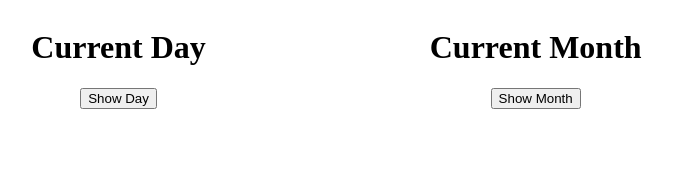
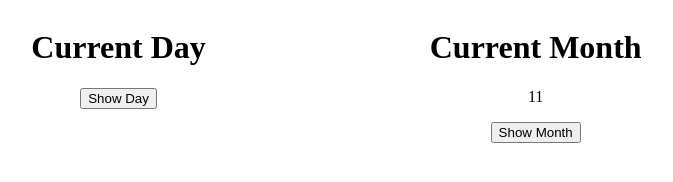
Before and after one commit to standouge/unlockjs, a plain HTML site: page JS HW 5/hw5.html in a window 1280 px wide. Both pictures are taken after a click on the button "Show Month". Shown: the whole page, without its empty margins (98-771 px from the left). Drawn offline with Linux system fonts and the light colour scheme.

Commit message:
122420_v1

```diff
--- a/JS HW 5/hw5.html
+++ b/JS HW 5/hw5.html
@@ -91,9 +91,9 @@
     }
 
     function showMonth() {
-        var currentDate = new;
+        var currentDate = new Date();
         var currentMonth = currentDate.getMonth();
-        document.getElementById('currentDay').innerHTML = SVGPathSegCurvetoQuadraticAbs;
+        document.getElementById('currentMonth').innerHTML = currentMonth;
     }
 
     function showSeason() {
```
